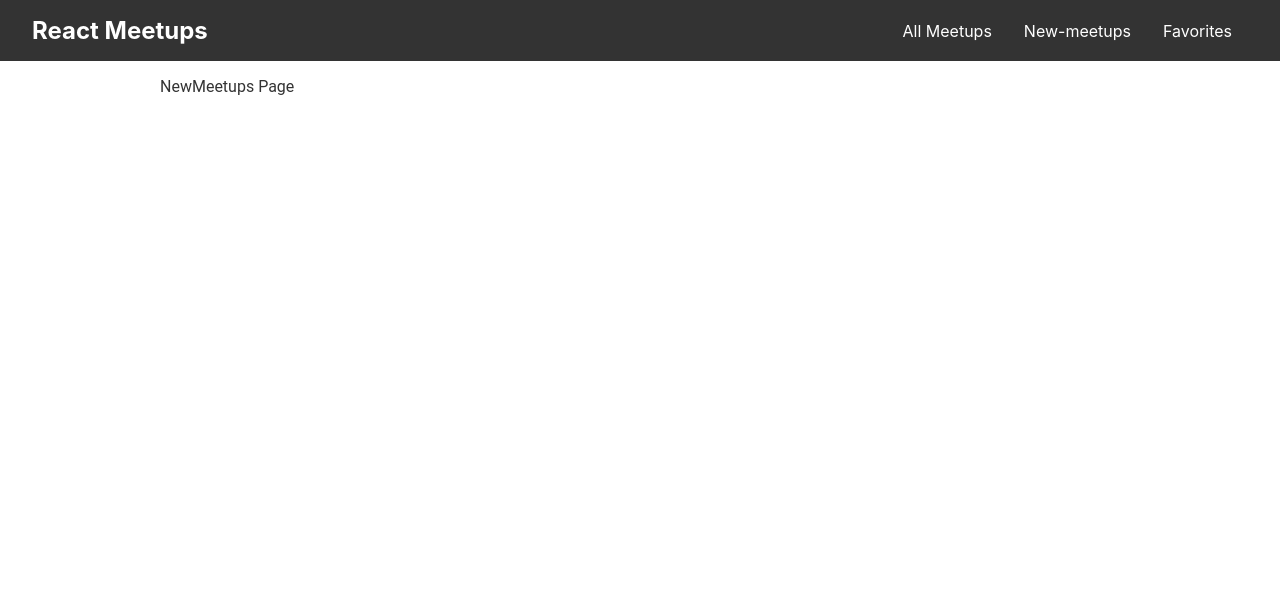
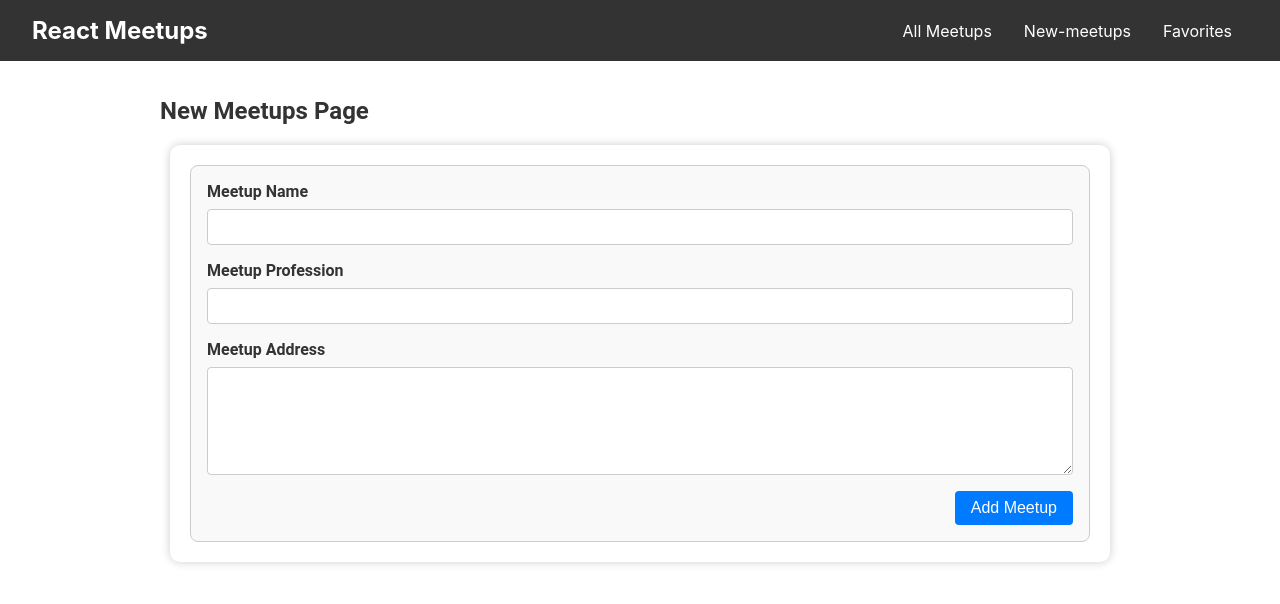
Before and after one commit to xiaoxpai/react-app-02, a React (Create React App) app: page /new-meetups in a window 1280 px wide. Shown: the top 604 px of the page. Built offline with nearby package versions, Linux system fonts and the light colour scheme.

Commit message:
ref: 子组件数据传递父组件实现 及 发送HTTP请求Firebase

```diff
--- a/src/pages/NewMeetups.js
+++ b/src/pages/NewMeetups.js
@@ -1,8 +1,44 @@
+import NewMeetupForm from "../components/meetups/NewMeetupForm";
+// import {useHistory} from "react-router-dom"; //V6版本已被废弃，使用useNavigate
+import {useNavigate } from "react-router-dom";
 
 
+/**
+ * 接收子组件NewMeetupForm传递过来的数据
+ * @returns {JSX.Element}
+ * @constructor
+ */
 function NewMeetupsPage(){
+
+    //V6版本，使用useNavigate代替useHistory，内置的钩子函数
+    const navigate = useNavigate ();
+
+
+    function addMeetupHandler(meetupData){
+
+        console.log(meetupData)
+        //  发送HTTP请求，或使用axios库发送请求，后续
+        fetch(
+            'https://react-meetups-b9f5f-default-rtdb.firebaseio.com/meetups.json',
+            {
+                method: 'POST',
+                body: JSON.stringify(meetupData),
+                headers: {
+                    'Content-Type': 'application/json'
+                }
+            }
+        ).then(()=>{
+            navigate('/');//完成promise请求后，跳转到首页
+        });
+    }
+
+
     return (
-        <div>NewMeetups Page</div>
+        // <div>NewMeetups Page</div>
+        <section>
+            <h1>New Meetups Page</h1>
+            <NewMeetupForm onAddMeetup={addMeetupHandler}/>
+        </section>
     )
 }
 
```
